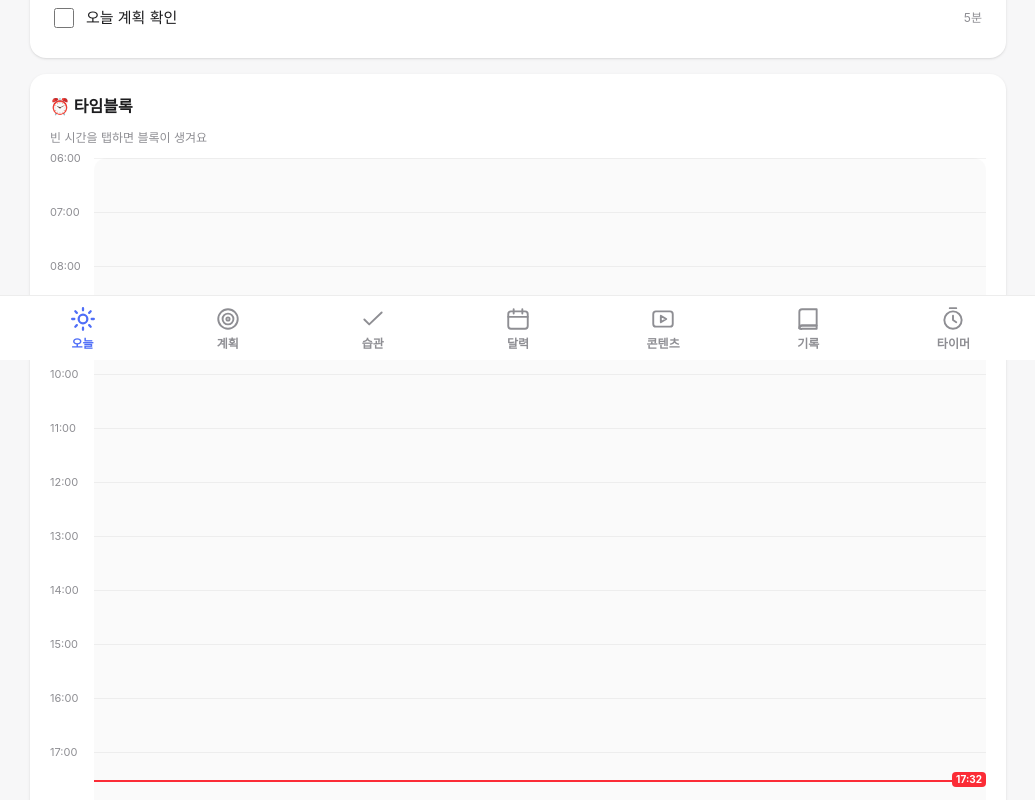
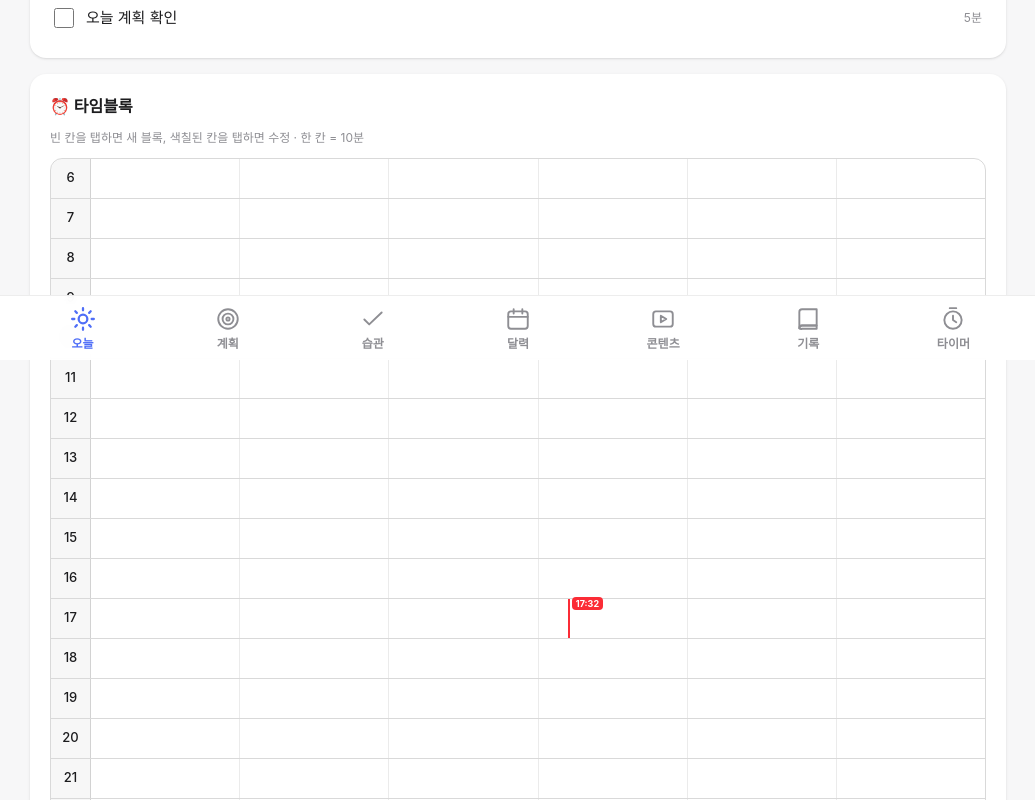
Before and after one commit to jenflox0403-collab/life-system, a React (Vite) app: page / in a window 1280 px wide. Shown: the part 440-1240 px from the top of the page, without its empty margins (122-1157 px from the left). Built offline with nearby package versions, Linux system fonts and the light colour scheme.

Commit message:
수정: 추가 버튼 먹통 해결(uid 대체), 타임블록을 종이 플래너 격자 스타일로 변경

```diff
--- a/src/components/today/RoutineCard.jsx
+++ b/src/components/today/RoutineCard.jsx
@@ -1,4 +1,5 @@
 import { useState } from 'react'
+import { uid } from '../../lib/uid.js'
 
 // 이 파일은 아침/저녁 루틴 카드 담당
 // items: [{id, name, minutes}] / checked: {id: true} 형태
@@ -25,7 +26,7 @@ export default function RoutineCard({ title, emoji, items, checked, onToggle, on
   }
 
   function addItem() {
-    onChangeItems([...items, { id: crypto.randomUUID(), name: '새 항목', minutes: 5 }])
+    onChangeItems([...items, { id: uid(), name: '새 항목', minutes: 5 }])
     setIsEditing(true)
   }
 
--- a/src/components/today/TimeblockSection.jsx
+++ b/src/components/today/TimeblockSection.jsx
@@ -1,9 +1,10 @@
-import { useEffect, useRef, useState } from 'react'
+import { useEffect, useState } from 'react'
 import { categoryColor, minutesToLabel } from '../../lib/categories.js'
 
-const PX_PER_10MIN = 9 // 10분 = 9px → 1시간 = 54px
+const ROW_H = 40 // 한 시간 행의 높이(px)
 
-// 이 파일은 10분 단위 타임블록 타임라인 담당
+// 이 파일은 타임블록 격자(종이 플래너 스타일) 담당
+// 왼쪽 세로줄 = 시간(6~24), 각 행 = 10분씩 6칸
 export default function TimeblockSection({
   blocks,
   dayStart,
@@ -14,30 +15,29 @@ export default function TimeblockSection({
   onCopyYesterday,
   hasYesterday,
 }) {
-  const timelineRef = useRef(null)
   const [now, setNow] = useState(() => new Date())
 
-  // 현재 시각 라인을 1분마다 갱신
   useEffect(() => {
     const timer = setInterval(() => setNow(new Date()), 60_000)
     return () => clearInterval(timer)
   }, [])
 
   const nowMinutes = now.getHours() * 60 + now.getMinutes()
-  const totalHeight = ((dayEnd - dayStart) / 10) * PX_PER_10MIN
   const hours = []
   for (let t = dayStart; t < dayEnd; t += 60) hours.push(t)
 
   const doneCount = blocks.filter((b) => b.done).length
   const rate = blocks.length === 0 ? null : Math.round((doneCount / blocks.length) * 100)
 
-  /** 빈 곳 탭 → 그 시각으로 새 블록 */
-  function handleTimelineClick(event) {
-    if (event.target !== timelineRef.current) return
-    const rect = timelineRef.current.getBoundingClientRect()
-    const offsetY = event.clientY - rect.top
-    const minute = dayStart + Math.floor(offsetY / PX_PER_10MIN) * 10
-    onCreateAt(Math.min(minute, dayEnd - 10))
+  /** 특정 시각(10분 칸)을 덮는 블록 찾기 */
+  function blockAt(minute) {
+    return blocks.find((b) => b.start <= minute && minute < b.end)
+  }
+
+  function handleCellClick(minute) {
+    const covered = blockAt(minute)
+    if (covered) onEditBlock(covered)
+    else onCreateAt(minute)
   }
 
   return (
@@ -58,83 +58,95 @@ export default function TimeblockSection({
           </button>
         )}
       </div>
-      <p className="mb-3 text-xs text-[var(--color-muted)]">빈 시간을 탭하면 블록이 생겨요</p>
+      <p className="mb-3 text-xs text-[var(--color-muted)]">
+        빈 칸을 탭하면 새 블록, 색칠된 칸을 탭하면 수정 · 한 칸 = 10분
+      </p>
 
-      <div className="flex">
-        {/* 시간 눈금 */}
-        <div className="relative w-11 shrink-0" style={{ height: totalHeight }}>
-          {hours.map((t) => (
-            <span
-              key={t}
-              className="absolute -translate-y-1/2 text-[11px] text-[var(--color-muted)]"
-              style={{ top: ((t - dayStart) / 10) * PX_PER_10MIN }}
-            >
-              {minutesToLabel(t)}
-            </span>
+      <div className="overflow-hidden rounded-xl border border-black/15">
+        {hours.map((rowStart) => {
+          const rowEnd = rowStart + 60
+          const isNowRow = nowMinutes >= rowStart && nowMinutes < rowEnd
+          // 이 행에 걸쳐 있는 블록 조각들 (제목은 블록이 시작하는 행에만 표시)
+          const segments = blocks
+            .filter((b) => b.start < rowEnd && b.end > rowStart)
+            .map((b) => ({
+              block: b,
+              left: (Math.max(b.start, rowStart) - rowStart) / 60,
+              width: (Math.min(b.end, rowEnd) - Math.max(b.start, rowStart)) / 60,
+              isHead: b.start >= rowStart,
+            }))
+
+          return (
+            <div key={rowStart} className="flex border-b border-black/15 last:border-b-0" style={{ height: ROW_H }}>
+              {/* 시간 라벨 */}
+              <div className="flex w-10 shrink-0 items-center justify-center border-r border-black/15 bg-black/[0.03] text-[13px] font-medium text-[var(--color-text)]">
+                {Math.floor(rowStart / 60)}
+              </div>
+
+              {/* 10분 x 6칸 */}
+              <div className="relative flex-1">
+                <div className="absolute inset-0 flex">
+                  {[0, 1, 2, 3, 4, 5].map((i) => (
+                    <button
+                      key={i}
+                      onClick={() => handleCellClick(rowStart + i * 10)}
+                      aria-label={`${minutesToLabel(rowStart + i * 10)} 블록`}
+                      className="flex-1 border-r border-black/[0.08] transition last:border-r-0 active:bg-black/5"
+                    />
                   ))}
                 </div>
 
-        {/* 타임라인 본체 */}
-        <div
-          ref={timelineRef}
-          onClick={handleTimelineClick}
-          className="relative flex-1 cursor-pointer rounded-xl bg-black/[0.02]"
-          style={{ height: totalHeight }}
-        >
-          {/* 시간 구분선 */}
-          {hours.map((t) => (
-            <div
-              key={t}
-              className="pointer-events-none absolute inset-x-0 border-t border-black/[0.05]"
-              style={{ top: ((t - dayStart) / 10) * PX_PER_10MIN }}
-            />
-          ))}
-
-          {/* 블록들 */}
-          {blocks.map((block) => {
-            const top = ((block.start - dayStart) / 10) * PX_PER_10MIN
-            const height = ((block.end - block.start) / 10) * PX_PER_10MIN
-            return (
+                {/* 블록 조각 (색칠) */}
+                {segments.map(({ block, left, width, isHead }) => (
                   <div
                     key={block.id}
                     onClick={() => onEditBlock(block)}
-                className="absolute inset-x-1 flex items-start gap-1.5 overflow-hidden rounded-lg px-2 py-1 text-white shadow-sm transition active:scale-[0.99]"
-                style={{ top: top + 1, height: height - 2, background: categoryColor(block.category), opacity: block.done ? 0.45 : 1 }}
+                    className="absolute inset-y-0 flex cursor-pointer items-center gap-1 overflow-hidden px-1.5 text-white"
+                    style={{
+                      left: `${left * 100}%`,
+                      width: `${width * 100}%`,
+                      background: categoryColor(block.category),
+                      opacity: block.done ? 0.4 : 0.92,
+                    }}
                   >
-                <input
-                  type="checkbox"
-                  checked={!!block.done}
-                  onClick={(event) => event.stopPropagation()}
-                  onChange={() => onToggleDone(block.id)}
-                  className="mt-0.5 size-4 shrink-0 accent-white"
-                />
-                <div className="min-w-0">
-                  <p className={`truncate text-[13px] font-bold leading-tight ${block.done ? 'line-through' : ''}`}>
+                    {isHead && (
+                      <>
+                        <button
+                          onClick={(event) => {
+                            event.stopPropagation()
+                            onToggleDone(block.id)
+                          }}
+                          aria-label="완료 체크"
+                          className={`flex size-4.5 shrink-0 items-center justify-center rounded-full border-2 border-white/90 text-[10px] font-bold leading-none ${
+                            block.done ? 'bg-white text-black/60' : 'bg-transparent'
+                          }`}
+                        >
+                          {block.done ? '✓' : ''}
+                        </button>
+                        <span className={`truncate text-xs font-bold ${block.done ? 'line-through' : ''}`}>
                           {block.title}
-                  </p>
-                  {height >= 32 && (
-                    <p className="text-[11px] opacity-80">
-                      {minutesToLabel(block.start)}–{minutesToLabel(block.end)}
-                    </p>
+                        </span>
+                      </>
                     )}
                   </div>
-              </div>
-            )
-          })}
+                ))}
 
-          {/* 현재 시각 라인 */}
-          {nowMinutes >= dayStart && nowMinutes <= dayEnd && (
+                {/* 현재 시각 세로 라인 */}
+                {isNowRow && (
                   <div
-              className="pointer-events-none absolute inset-x-0 z-10 border-t-2 border-red-500"
-              style={{ top: ((nowMinutes - dayStart) / 10) * PX_PER_10MIN }}
+                    className="pointer-events-none absolute inset-y-0 z-10 w-0.5 bg-red-500"
+                    style={{ left: `${((nowMinutes - rowStart) / 60) * 100}%` }}
                   >
-              <span className="absolute -top-2.5 right-0 rounded bg-red-500 px-1 text-[10px] font-bold text-white">
+                    <span className="absolute -top-0.5 left-1 rounded bg-red-500 px-1 text-[9px] font-bold text-white">
                       {minutesToLabel(nowMinutes)}
                     </span>
                   </div>
                 )}
               </div>
             </div>
+          )
+        })}
+      </div>
     </section>
   )
 }
--- a/src/components/today/TodayTab.jsx
+++ b/src/components/today/TodayTab.jsx
@@ -1,4 +1,5 @@
 import { useState } from 'react'
+import { uid } from '../../lib/uid.js'
 import { useStoredState } from '../../hooks/useStoredState.js'
 import { todayKey, formatKorean } from '../../lib/date.js'
 import RoutineCard from './RoutineCard.jsx'
@@ -50,7 +51,7 @@ export default function TodayTab() {
   }
 
   function saveBlock(block) {
-    const id = block.id ?? crypto.randomUUID()
+    const id = block.id ?? uid()
     const rest = todayBlocks.filter((b) => b.id !== block.id)
     setAllBlocks({ ...allBlocks, [today]: [...rest, { ...block, id }] })
     setEditorState(null)
@@ -73,7 +74,7 @@ export default function TodayTab() {
     yesterday.setDate(yesterday.getDate() - 1)
     const yBlocks = allBlocks[todayKey(yesterday)] ?? []
     if (yBlocks.length === 0) return
-    const copied = yBlocks.map((b) => ({ ...b, id: crypto.randomUUID(), done: false, todoId: undefined }))
+    const copied = yBlocks.map((b) => ({ ...b, id: uid(), done: false, todoId: undefined }))
     setAllBlocks({ ...allBlocks, [today]: [...todayBlocks, ...copied] })
   }
 
--- a/src/components/today/TodoSection.jsx
+++ b/src/components/today/TodoSection.jsx
@@ -1,4 +1,5 @@
 import { useState } from 'react'
+import { uid } from '../../lib/uid.js'
 
 // 이 파일은 "오늘 투두" 카드 담당
 // 우선순위 도트: 긴급+중요(빨강) / 중요(파랑) / 긴급(주황) / 둘 다 아님(회색)
@@ -18,7 +19,7 @@ export default function TodoSection({ todos, onChange, onSendToTimeblock }) {
     event.preventDefault()
     const trimmed = text.trim()
     if (!trimmed) return
-    onChange([...todos, { id: crypto.randomUUID(), text: trimmed, urgent, important, done: false }])
+    onChange([...todos, { id: uid(), text: trimmed, urgent, important, done: false }])
     setText('')
     setUrgent(false)
     setImportant(false)
--- /dev/null
+++ b/src/lib/uid.js
@@ -0,0 +1,8 @@
+// 이 파일은 고유 ID 생성 담당
+// crypto.randomUUID가 없는 구형 브라우저에서도 작동하도록 대체 방식 포함
+export function uid() {
+  if (typeof crypto !== 'undefined' && typeof crypto.randomUUID === 'function') {
+    return crypto.randomUUID()
+  }
+  return `${Date.now().toString(36)}-${Math.random().toString(36).slice(2, 10)}`
+}
```
Lines whose indentation alone changed are shown as unchanged.
